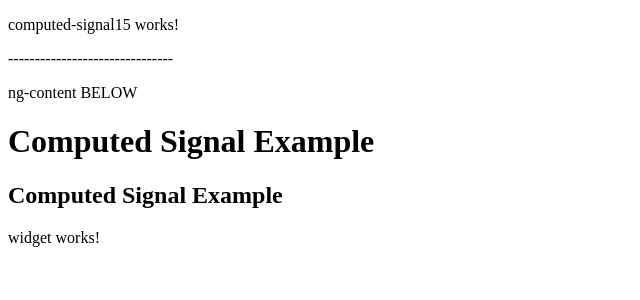
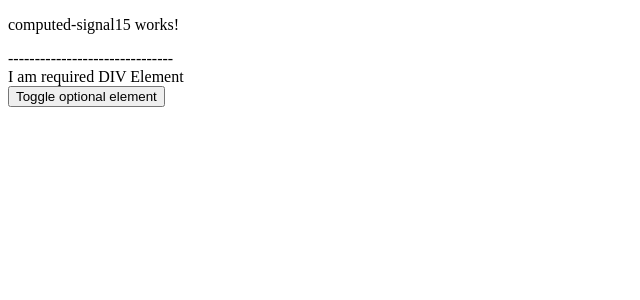
Before and after one commit to oleksy-piotr-angular/angular18_Signals, an Angular app in the folder tutorialWithSignalsConcept/: page / in a window 1280 px wide. Shown: the top 300 px of the page, without its empty margins (0-640 px from the left). Built offline with nearby package versions, Linux system fonts and the light colour scheme.

Commit message:
98. 🎯 Master Signal-Based Queries in Angular 18! 🚀 No More Undefined Values in Your Components

```diff
--- a/tutorialWithSignalsConcept/src/app/app.component.html
+++ b/tutorialWithSignalsConcept/src/app/app.component.html
@@ -1,13 +1 @@
-<app-computed-signal15>
-  <!--!if we want to access the "#h1" element in the effect, we can use contentChild to get a reference -->
-  <h1 #h1>Computed Signal Example</h1>
-  <!--!if we want to access the "#h2" element in the effect, we can use contentChild to get a reference with descendants:true property option-->
-  <div>
-    <h2 #h2>Computed Signal Example</h2>
-  </div>
-  <div>
-    <!--!we no need to provide a descendants:true property option if we want to
-    access the WidgetComponent -->
-    <app-widget></app-widget>
-  </div>
-</app-computed-signal15>
+<app-computed-signal15> </app-computed-signal15>
--- a/tutorialWithSignalsConcept/src/app/components/computed-signal15/computed-signal15.component.html
+++ b/tutorialWithSignalsConcept/src/app/components/computed-signal15/computed-signal15.component.html
@@ -1,6 +1,5 @@
 <p>computed-signal15 works!</p>
 -------------------------------
-<p>ng-content BELOW</p>
-<div>
-  <ng-content></ng-content>
-</div>
+<div #requiredEl>I am required DIV Element</div>
+<div *ngIf="showEl()" #optionalEl>I am optional DIV Element</div>
+<button (click)="toggleEl()">Toggle optional element</button>
--- a/tutorialWithSignalsConcept/src/app/components/computed-signal15/computed-signal15.component.ts
+++ b/tutorialWithSignalsConcept/src/app/components/computed-signal15/computed-signal15.component.ts
@@ -1,67 +1,24 @@
-import {
-  Component,
-  contentChild,
-  effect,
-  ElementRef,
-  Signal,
-} from '@angular/core';
-import { WidgetComponent } from '../widget/widget.component';
+import { AfterViewInit, Component, signal, viewChild } from '@angular/core';
+import { NgIf } from '@angular/common';
 
 @Component({
   selector: 'app-computed-signal15',
   standalone: true,
-  imports: [],
+  imports: [NgIf],
   templateUrl: './computed-signal15.component.html',
   styleUrl: './computed-signal15.component.scss',
 })
-export class ComputedSignal15Component {
-  //! Using contentChild to get a reference to the "#h1"element using "h1" string below
-  //! This will allow us to access the header element in the effect
-  //! Note: contentChild is used to get a reference to the element in the content projection
-  //! This is useful when you want to access an element that is projected into the component directly
-  header1El: Signal<ElementRef<HTMLHeadingElement> | undefined> =
-    contentChild<ElementRef<HTMLHeadingElement>>('h1');
-  header2El: Signal<ElementRef<HTMLHeadingElement> | undefined> = contentChild<
-    ElementRef<HTMLHeadingElement>
-  >('h2', { descendants: true });
+export class ComputedSignal15Component implements AfterViewInit {
+  requiredEl = viewChild.required('requiredEl');
+  optionalEl = viewChild('optionalEl');
+  showEl = signal(false);
 
-  //! Using contentChild to get a reference to the WidgetComponent
-  widget: Signal<WidgetComponent | undefined> = contentChild(WidgetComponent);
-  widget2: Signal<WidgetComponent | undefined> = contentChild(WidgetComponent, {
-    read: ElementRef,
-  });
+  ngAfterViewInit(): void {
+    console.log('requiredEl: ', this.requiredEl());
+    console.log('optionalEl', this.optionalEl());
+  }
 
-  constructor() {
-    // effect need a injector context to run properly so we use the constructor
-    effect(() => {
-      const header1 = this.header1El();
-      const header2 = this.header2El();
-      const widget = this.widget();
-      const widget2 = this.widget2();
-
-      if (header1) {
-        console.log('Header1 ElementRef:', header1);
-      } else {
-        console.log('Header1 element not found');
-      }
-
-      if (header2) {
-        console.log('Header2 ElementRef:', header2);
-      } else {
-        console.log('Header2 element not found');
-      }
-
-      if (widget) {
-        console.log('Widget Component:', widget);
-      } else {
-        console.log('Widget element not found');
-      }
-
-      if (widget2) {
-        console.log('Widget2 ElementRef:', widget2);
-      } else {
-        console.log('Widget2 element not found');
-      }
-    });
+  toggleEl() {
+    this.showEl.update((value) => !value);
   }
 }
```
